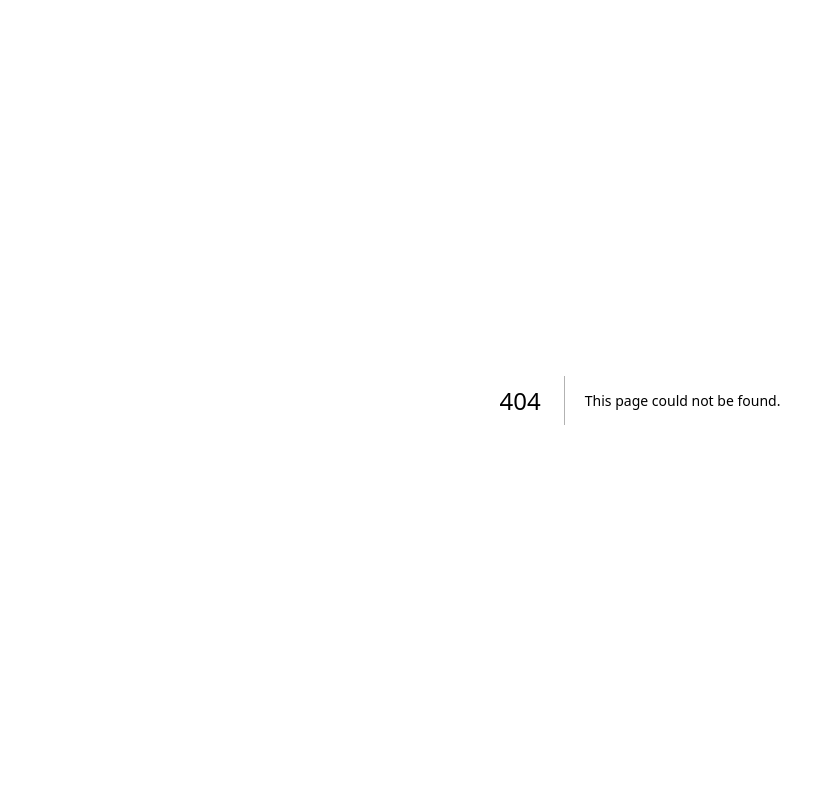
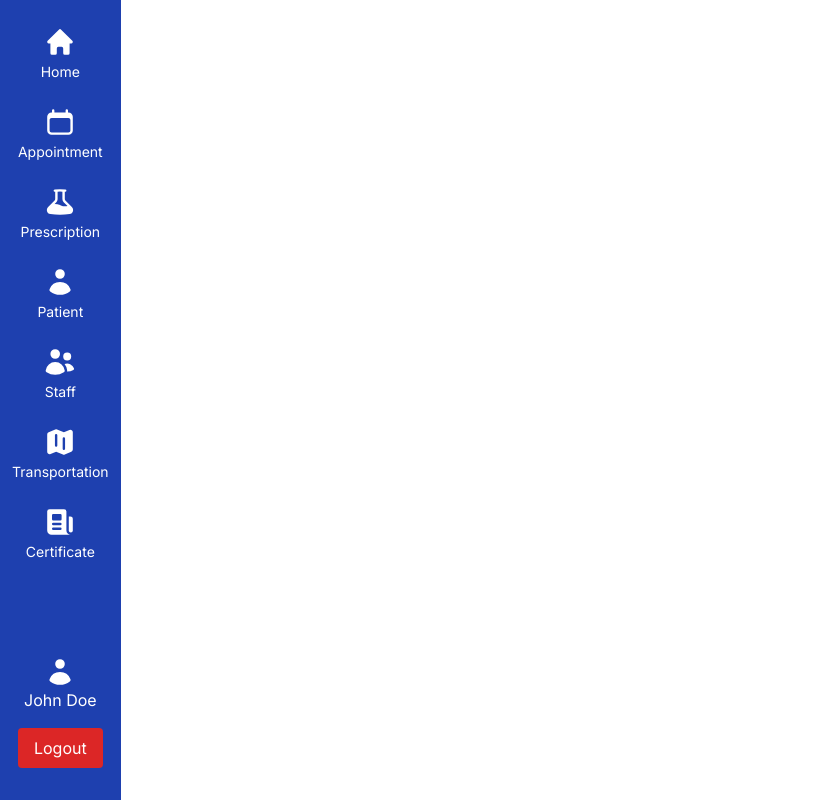
Before and after one commit to BadAccuracyID/TPA-Desktop-EF, a Next.js app: page /dashboard in a window 1280 px wide. Before the commit this address had no page. Shown: the whole page, without its empty margins (0-828 px from the left). Built offline with nearby package versions, Linux system fonts and the light colour scheme.

Commit message:
Added dashboard

```diff
--- /dev/null
+++ b/src/app/dashboard/page.tsx
@@ -0,0 +1,11 @@
+import LeftNavBar from "@/components/card/LeftNavBar";
+
+export default function Page() {
+    return (
+        <div>
+            <LeftNavBar/>
+
+
+        </div>
+    );
+}
```
